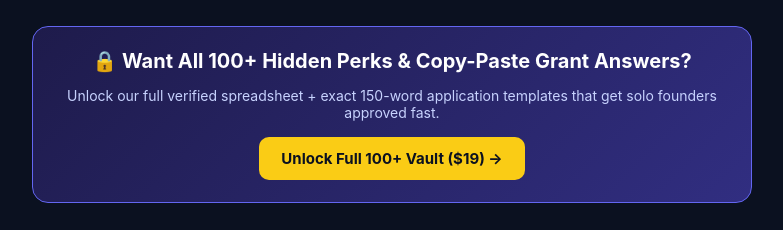
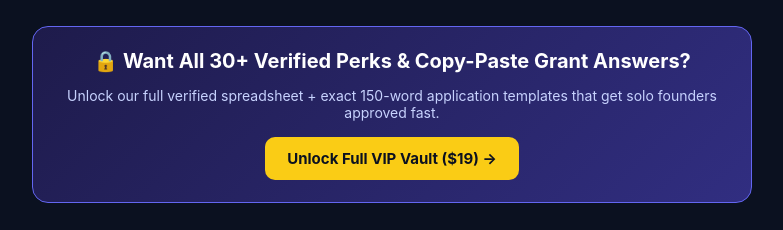
Before and after one commit to founderfreelist-code/founderfreelist-code.github.io, a plain HTML site: page index.html in a window 1280 px wide. Shown: the part 1890-2120 px from the top of the page, without its empty margins (248-1031 px from the left). Drawn offline with Linux system fonts and the light colour scheme.

Commit message:
Update index.html

```diff
--- a/index.html
+++ b/index.html
@@ -106,9 +106,11 @@
   </div>
 
   <div class="vip-box">
-    <h2>🔒 Want All 100+ Hidden Perks &amp; Copy-Paste Grant Answers?</h2>
+        <h2>🔒 Want All 30+ Verified Perks &amp; Copy-Paste Grant Answers?</h2>
+
     <p>Unlock our full verified spreadsheet + exact 150-word application templates that get solo founders approved fast.</p>
-               <a class="vip-btn" href="https://founderfreelist.gumroad.com/l/pomhhe" target="_blank">Unlock Full 100+ Vault ($19) →</a>
+                   <a class="vip-btn" href="https://gumroad.com" target="_blank" rel="noopener">Unlock Full VIP Vault ($19) →</a>
+
 
 	</div>
   <footer>
```
